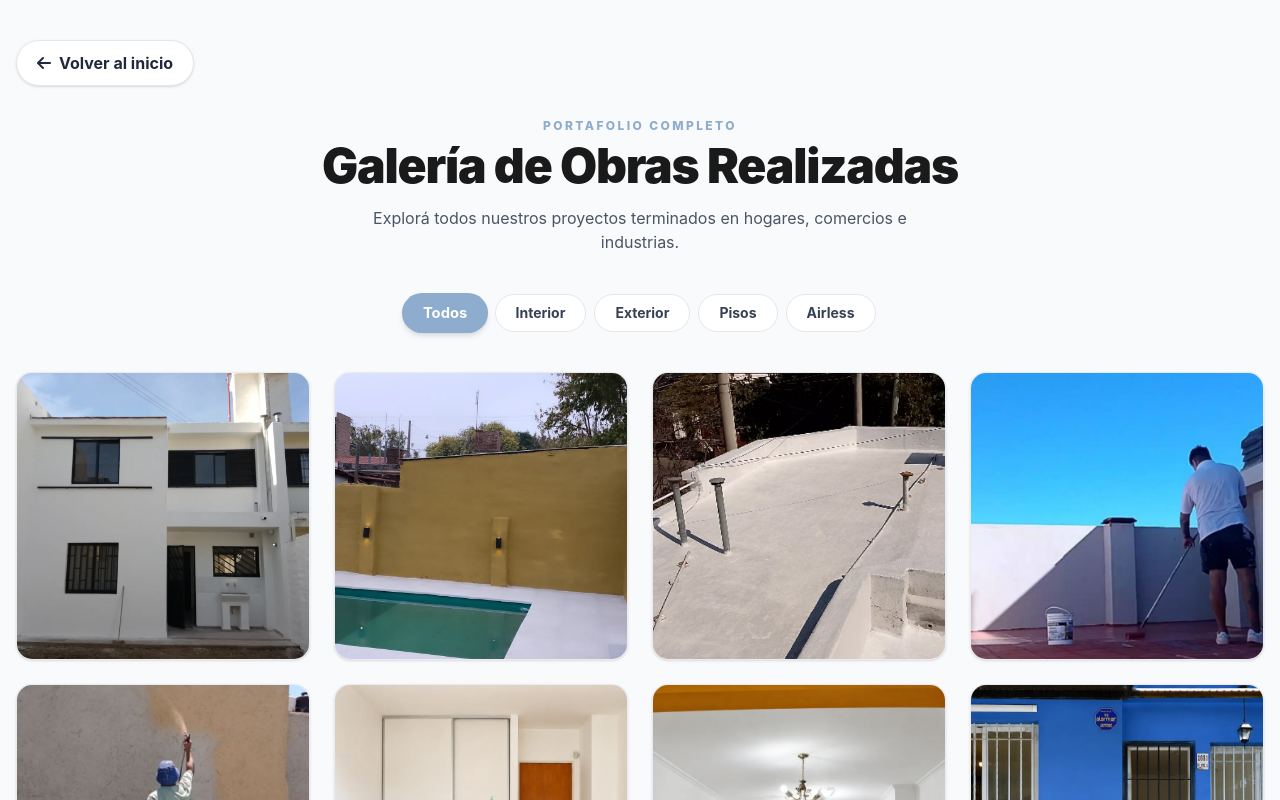
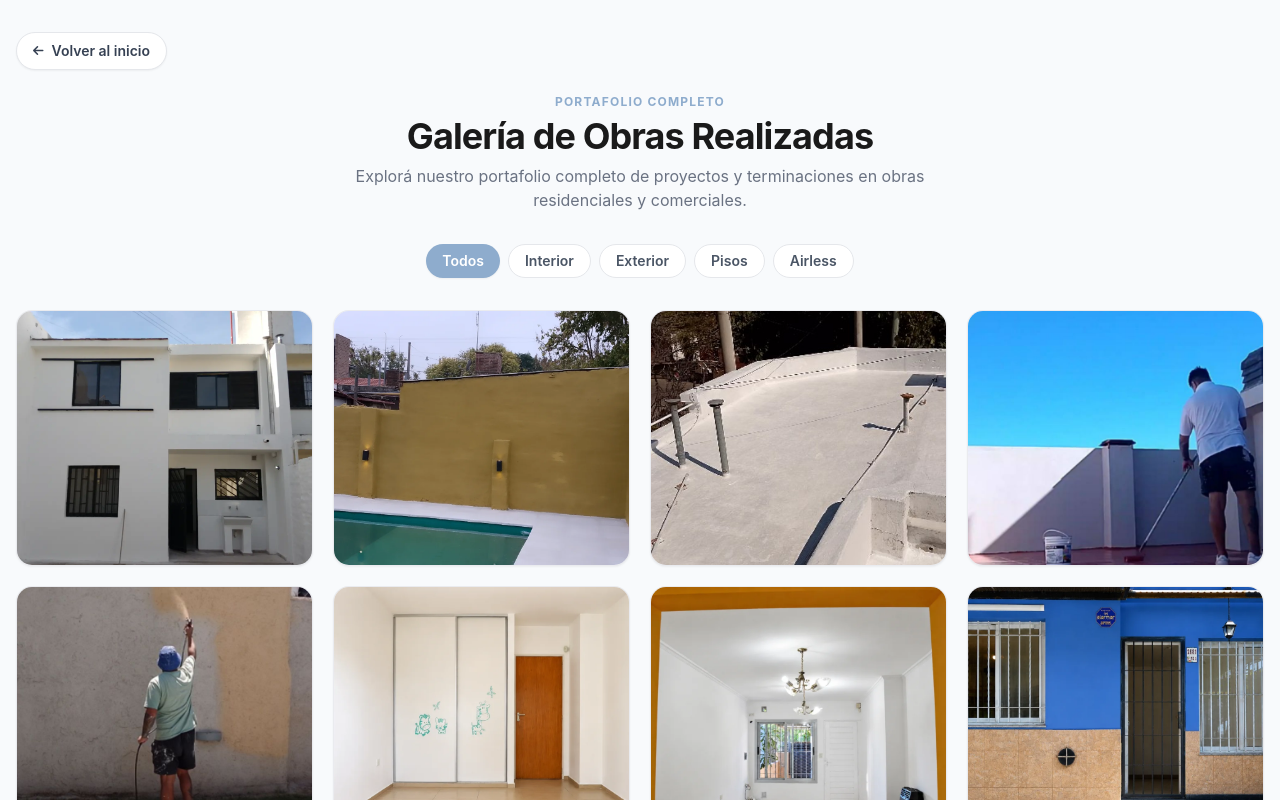
Before and after one commit to marcosmatiasnieto/tuPintor, a React (Vite) app: page /galeria in a window 1280 px wide. Shown: the top 800 px of the page. Built offline with nearby package versions, Linux system fonts and the light colour scheme.

Commit message:
Agregue la red social instagram

```diff
--- a/src/components/Footer.jsx
+++ b/src/components/Footer.jsx
@@ -50,8 +50,21 @@ export default function Footer() {
             <i className="fa-solid fa-location-dot text-brand-blue text-base"></i>
             <span>Zona Córdoba: Capital y Alrededores</span>
         </li>
+        {/* Nuevo ícono de Instagram */}
+        <li className="flex items-center gap-2.5 pt-1">
+            <i className="fa-brands fa-instagram text-pink-500 text-base"></i>
+            <a
+                href="https://www.instagram.com/tupintor7/"
+                target="_blank"
+                rel="noopener noreferrer"
+                className="hover:text-white transition-colors"
+            >
+                Síguenos en Instagram: <strong className="text-gray-200 font-semibold">@tupintor7</strong>
+            </a>
+        </li>
     </ul>
 </div>
+
 
             </div>
 
--- a/src/components/Navbar.jsx
+++ b/src/components/Navbar.jsx
@@ -63,6 +63,17 @@ export default function Navbar() {
                         <i className="fa-brands fa-whatsapp text-base"></i>
                         <span>Presupuesto</span>
                     </a>
+
+                    <a
+                        href="https://www.instagram.com/tupintor7/"
+                        target="_blank"
+                        rel="noopener noreferrer"
+                        aria-label="Síguenos en Istagram"
+                        className="hidden sm:flex items-center justify-center w-9 h-9 bg-gradient-to-tr from-amber-500 via-rose-500 to-purple-600 text-white rounded-full shadow-sm hover:opacity-90 transition-all hover:scale-105"
+                    >
+                        <i className="fa-brands fa-instagram text-lg"></i>
+                    </a>
+
                 </div>
 
                 {/* Botón Hamburguesa */}
--- a/src/pages/GalleryPage.jsx
+++ b/src/pages/GalleryPage.jsx
@@ -17,28 +17,25 @@ import img12 from '../assets/images/exteriorBlanco.jpg';
 import img13 from '../assets/images/FrenteDeCasa.jpg';
 import img14 from '../assets/images/TechoBlanco.jpg';
 
-
-
 export default function GalleryPage() {
     const [filter, setFilter] = useState('Todos');
     const [selectedImage, setSelectedImage] = useState(null);
 
     const fotos = [
         { src: img1, title: "Pintura de Fachada", category: "Exterior" },
-        { src: img2, title: "Pared dorada ", category: "Exterior" },
-        { src: img3, title: "Renovación de Techos y Pisos", category: "Exterior" },
-        { src: img4, title: "Pisos", category: "Pisos" },
-        { src: img5, title: "Airless", category: "Airless" },
-        { src: img6, title: "habitacionBlanca", category: "Interior" },
-        { src: img7, title: "habitacionBlanca/Naranja", category: "Interior" },
-        { src: img8, title: "paredAzul", category: "Exterior" },
-        { src: img9, title: "InteriorBlanco", category: "Interior" },
-        { src: img10, title: "Airless2", category: "Airless" },
-        { src: img11, title: "Techo", category: "Pisos" },
-        { src: img12, title: "Exterior", category: "Exterior" },
-        { src: img13, title: "FrenteDeCasa", category: "Exterior" },
-        { src: img14, title: "TechoBlanco", category: "Exterior" },
-
+        { src: img2, title: "Pared y Muro Dorado", category: "Exterior" },
+        { src: img3, title: "Impermeabilización de Techos", category: "Exterior" },
+        { src: img4, title: "Recubrimiento Epóxico", category: "Pisos" },
+        { src: img5, title: "Aplicación con Sistema Airless", category: "Airless" },
+        { src: img6, title: "Habitación y Cielorrasos", category: "Interior" },
+        { src: img7, title: "Living y Comedor", category: "Interior" },
+        { src: img8, title: "Fachada Azul", category: "Exterior" },
+        { src: img9, title: "Acabado de Interior Blanco", category: "Interior" },
+        { src: img10, title: "Pintura en Altura con Airless", category: "Airless" },
+        { src: img11, title: "Trabajo en Techos y Superficies", category: "Pisos" },
+        { src: img12, title: "Pintura Exterior Completa", category: "Exterior" },
+        { src: img13, title: "Frente de Casa Residencial", category: "Exterior" },
+        { src: img14, title: "Techo Blanco Impermeabilizado", category: "Exterior" },
     ];
 
     const categorias = ['Todos', 'Interior', 'Exterior', 'Pisos', 'Airless'];
@@ -48,67 +45,71 @@ export default function GalleryPage() {
         : fotos.filter(f => f.category === filter);
 
     return (
-        <main className="min-h-screen bg-slate-50 pt-10 pb-20 px-4">
+        <main className="min-h-screen bg-slate-50 pt-8 pb-16 px-4">
             <div className="max-w-7xl mx-auto">
 
-                {/* Botón Volver al inicio */}
-                <div className="mb-8">
+                {/* Botón Volver al inicio estilizado */}
+                <div className="mb-6">
                     <Link
                         to="/"
-                        className="inline-flex items-center gap-2 bg-white text-gray-800 font-bold px-5 py-2.5 rounded-full shadow-sm hover:shadow-md border border-gray-200 transition-all hover:-translate-x-0.5"
+                        className="inline-flex items-center gap-2 bg-white text-gray-700 font-semibold px-4 py-2 rounded-full shadow-xs hover:shadow-md border border-gray-200 text-xs sm:text-sm transition-all hover:-translate-x-0.5"
                     >
-                        <i className="fa-solid fa-arrow-left"></i>
+                        <i className="fa-solid fa-arrow-left text-xs"></i>
                         Volver al inicio
                     </Link>
                 </div>
 
-                {/* Header de la Galería */}
-                <div className="text-center mb-10">
-                    <span className="text-brand-blue font-extrabold text-xs uppercase tracking-[0.2em] block mb-2">
+                {/* Header de la Galería Armónico */}
+                <div className="text-center mb-8">
+                    <span className="text-brand-blue font-bold text-xs uppercase tracking-widest block mb-1.5">
                         Portafolio Completo
                     </span>
-                    <h1 className="text-3xl md:text-5xl font-black text-brand-dark tracking-tight mb-4">
+                    <h1 className="text-2xl md:text-4xl font-bold text-brand-dark tracking-tight mb-2">
                         Galería de Obras Realizadas
                     </h1>
-                    <p className="text-gray-600 max-w-xl mx-auto text-base">
-                        Explorá todos nuestros proyectos terminados en hogares, comercios e industrias.
+                    <p className="text-gray-500 max-w-xl mx-auto text-sm md:text-base">
+                        Explorá nuestro portafolio completo de proyectos y terminaciones en obras residenciales y comerciales.
                     </p>
                 </div>
 
-                {/* Filtros por categoría */}
-                <div className="flex flex-wrap justify-center gap-2 mb-10">
+                {/* Filtros por categoría sutiles */}
+                <div className="flex flex-wrap justify-center gap-2 mb-8">
                     {categorias.map((cat, idx) => (
                         <button
                             key={idx}
                             onClick={() => setFilter(cat)}
-                            className={`px-5 py-2 rounded-full font-bold text-sm transition-all cursor-pointer ${filter === cat
-                                    ? 'bg-brand-blue text-white shadow-md scale-105'
-                                    : 'bg-white text-gray-700 hover:bg-gray-100 border border-gray-200'
-                                }`}
+                            className={`px-4 py-1.5 rounded-full font-semibold text-xs sm:text-sm transition-all cursor-pointer ${
+                                filter === cat
+                                    ? 'bg-brand-blue text-white shadow-xs'
+                                    : 'bg-white text-gray-600 hover:bg-gray-100 border border-gray-200'
+                            }`}
                         >
                             {cat}
                         </button>
                     ))}
                 </div>
 
-                {/* Grilla de Fotos */}
-                <div className="grid grid-cols-1 sm:grid-cols-2 lg:grid-cols-3 xl:grid-cols-4 gap-6">
+                {/* Grilla de Fotos estilizada */}
+                <div className="grid grid-cols-1 sm:grid-cols-2 lg:grid-cols-3 xl:grid-cols-4 gap-4 md:gap-5">
                     {fotosFiltradas.map((foto, index) => (
                         <div
                             key={index}
                             onClick={() => setSelectedImage(foto.src)}
-                            className="group relative overflow-hidden rounded-2xl shadow-sm hover:shadow-xl transition-all duration-300 cursor-pointer h-72 bg-gray-100 border border-gray-200/60"
+                            className="group relative overflow-hidden rounded-2xl shadow-xs hover:shadow-lg transition-all duration-300 cursor-pointer h-56 md:h-64 bg-gray-100 border border-gray-200/60"
                         >
                             <img
                                 src={foto.src}
                                 alt={foto.title}
-                                className="w-full h-full object-cover group-hover:scale-110 transition-transform duration-500"
+                                className="w-full h-full object-cover group-hover:scale-105 transition-transform duration-500"
                             />
-                            <div className="absolute inset-0 bg-gradient-to-t from-black/80 via-black/20 to-transparent opacity-0 group-hover:opacity-100 transition-opacity duration-300 flex flex-col justify-end p-5 text-white">
-                                <span className="text-xs font-bold text-blue-300 uppercase tracking-widest mb-1">
+                            <div className="absolute inset-0 bg-slate-950/40 opacity-0 group-hover:opacity-100 transition-opacity duration-300 flex flex-col justify-end p-4 text-white">
+                                <span className="text-[10px] font-bold text-brand-blue uppercase tracking-widest mb-0.5">
                                     {foto.category}
                                 </span>
-                                <h3 className="text-lg font-bold">{foto.title}</h3>
+                                <h3 className="text-sm font-bold leading-tight">{foto.title}</h3>
+                                <span className="text-xs text-gray-200 mt-2 flex items-center gap-1 font-medium">
+                                    <i className="fa-solid fa-magnifying-glass-plus text-xs"></i> Ampliar
+                                </span>
                             </div>
                         </div>
                     ))}
@@ -116,23 +117,23 @@ export default function GalleryPage() {
 
             </div>
 
-            {/* Lightbox / Modal de Foto Ampliada */}
+            {/* Lightbox / Modal */}
             {selectedImage && (
                 <div
-                    className="fixed inset-0 bg-black/90 z-50 flex items-center justify-center p-4 backdrop-blur-sm"
+                    className="fixed inset-0 bg-black/85 z-50 flex items-center justify-center p-4 backdrop-blur-xs"
                     onClick={() => setSelectedImage(null)}
                 >
                     <div className="relative max-w-4xl max-h-[90vh]">
                         <button
                             onClick={() => setSelectedImage(null)}
-                            className="absolute -top-12 right-0 text-white text-3xl font-bold hover:text-brand-blue transition cursor-pointer"
+                            className="absolute -top-10 right-0 text-white text-2xl font-bold hover:text-brand-blue transition cursor-pointer"
                         >
                             &times; Cerrar
                         </button>
                         <img
                             src={selectedImage}
                             alt="Trabajo ampliado"
-                            className="max-w-full max-h-[85vh] rounded-2xl shadow-2xl object-contain"
+                            className="max-w-full max-h-[80vh] rounded-xl shadow-2xl object-contain"
                         />
                     </div>
                 </div>
```
Lines whose indentation alone changed are shown as unchanged.
